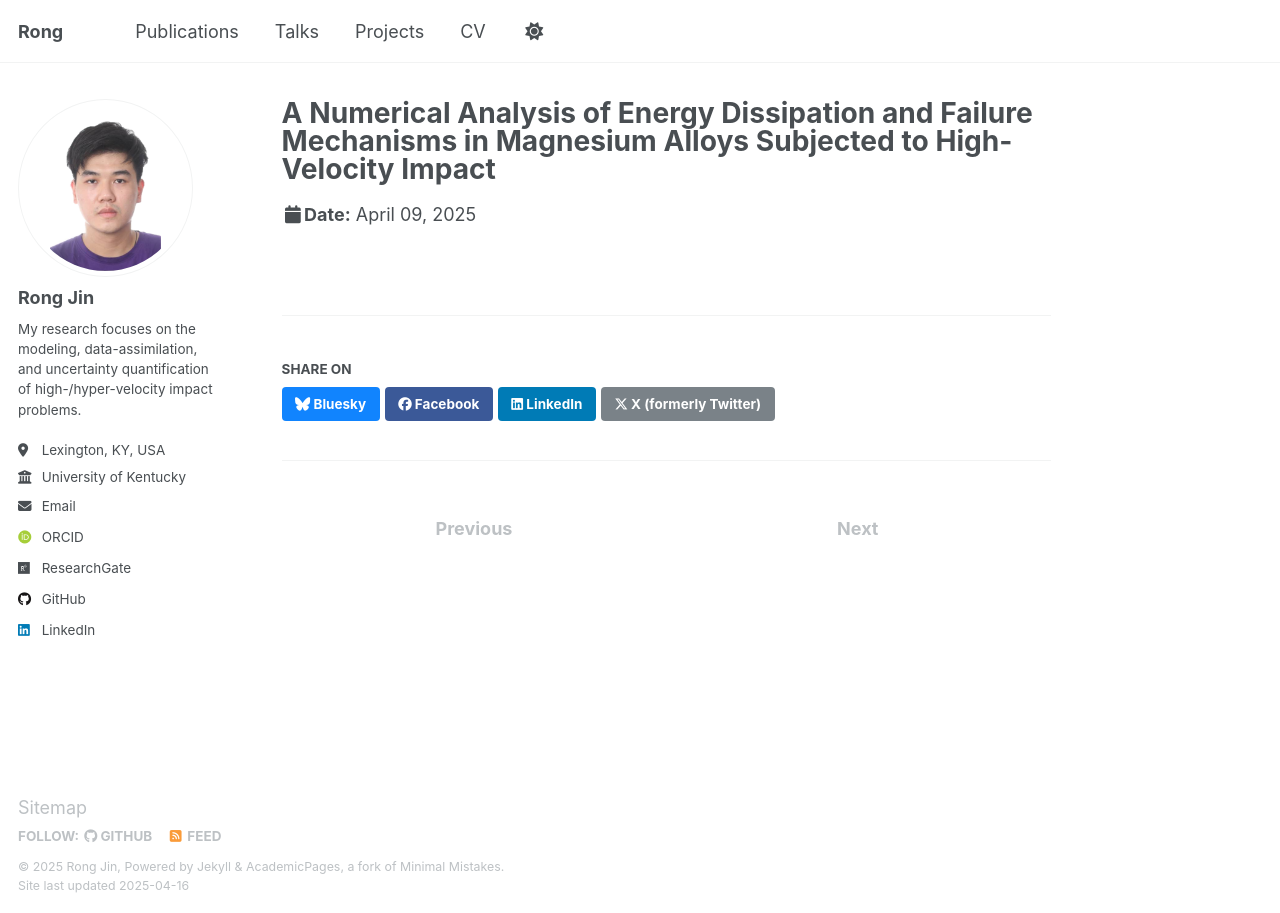
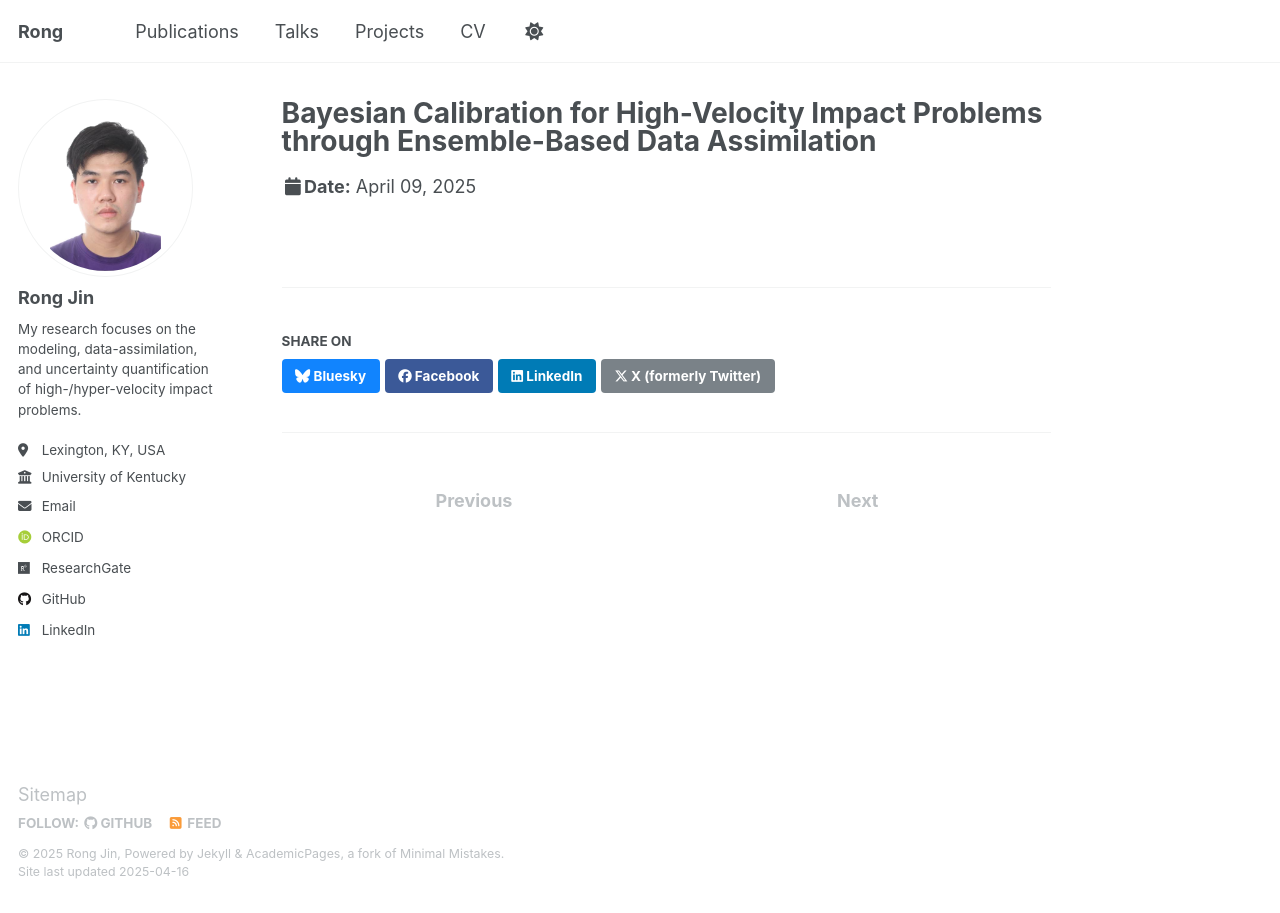
Before and after one commit to rong-jin/rong-jin.github.io, a Jekyll site: the page built from _talks/2025-04-09-Bayesian-Calibration-for-High-Velocity-Impact-Problems-through-Ensemble-Based-Data-Assimilation.md, in a window 1280 px wide. Built offline with Jekyll 4.4.1, drawn with Linux system fonts in a browser that asks for light colours; some web fonts are replaced.

Commit message:
Update 2025-04-09-Bayesian-Calibration-for-High-Velocity-Impact-Problems-through-Ensemble-Based-Data-Assimilation.md

```diff
--- a/_talks/2025-04-09-Bayesian-Calibration-for-High-Velocity-Impact-Problems-through-Ensemble-Based-Data-Assimilation.md
+++ b/_talks/2025-04-09-Bayesian-Calibration-for-High-Velocity-Impact-Problems-through-Ensemble-Based-Data-Assimilation.md
@@ -1,5 +1,5 @@
 ---
-title: "A Numerical Analysis of Energy Dissipation and Failure Mechanisms in Magnesium Alloys Subjected to High-Velocity Impact"
+title: "Bayesian Calibration for High-Velocity Impact Problems through Ensemble-Based Data Assimilation"
 collection: talks
 type: "Talk"
 permalink: /talks/2025-04-09-Bayesian-Calibration-for-High-Velocity-Impact-Problems-through-Ensemble-Based-Data-Assimilation
```
